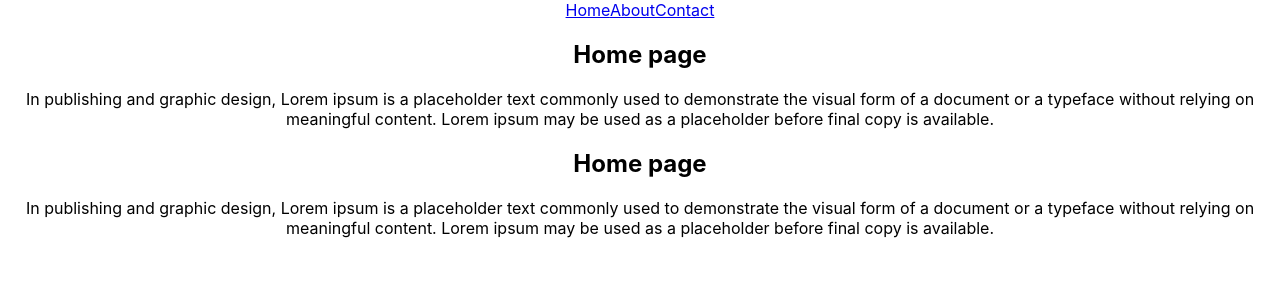
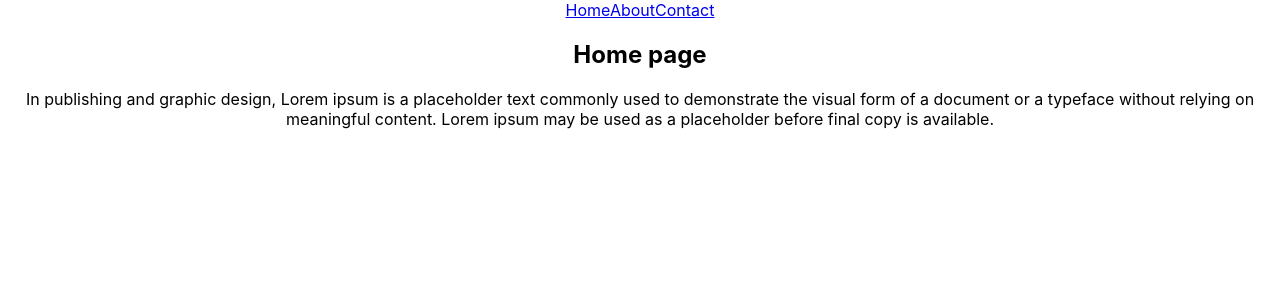
Before and after one commit to SEBPO-Shahin/deploy, a React (Create React App) app: page / in a window 1280 px wide. Shown: the top 300 px of the page. Built offline with nearby package versions, Linux system fonts and the light colour scheme.

Commit message:
index updated

```diff
--- a/src/App.js
+++ b/src/App.js
@@ -11,7 +11,7 @@
       <BrowserRouter>
         <header>
           <nav>
-            <NavLink to="/">Home</NavLink>
+            <NavLink index to="/">Home</NavLink>
             <NavLink to="/about">About</NavLink>
             <NavLink to="/contact">Contact</NavLink>
           </nav>
@@ -22,9 +22,6 @@
           <Route path="/contact" element={<Contact />} />
         </Routes>
       </BrowserRouter>
-      <main>
-        <Home />
-      </main>
     </div>
   );
 }
```
